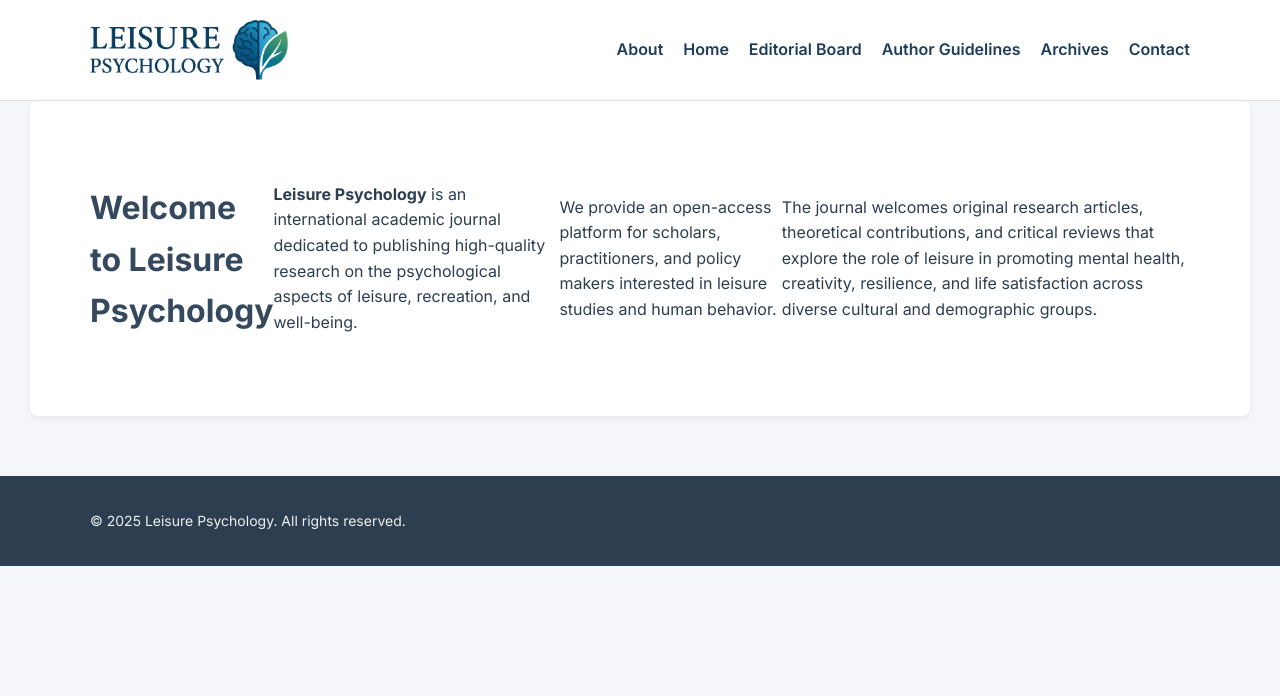
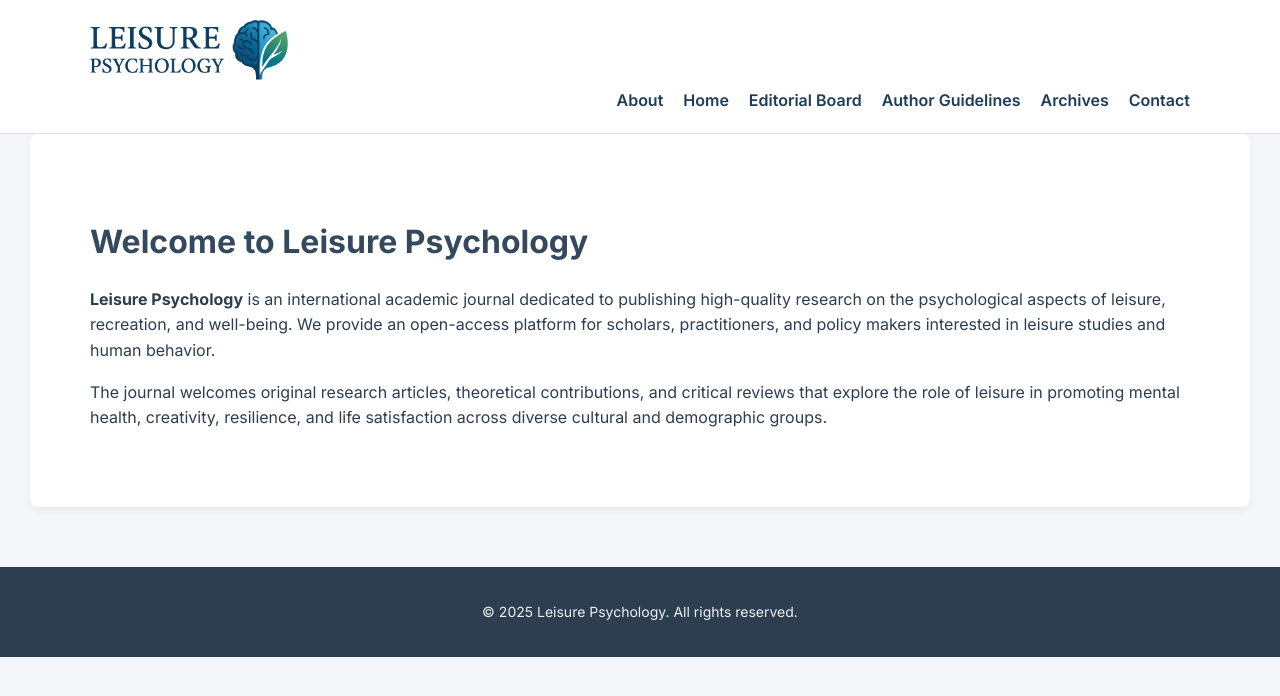
Before and after one commit to akcakese10/leisure-psychology, a plain HTML site: page index.html in a window 1280 px wide. Drawn offline with Linux system fonts and the light colour scheme.

Commit message:
Add files via upload

```diff
--- a/index.html
+++ b/index.html
@@ -26,8 +26,7 @@
 
   <main class="container">
     <h1>Welcome to Leisure Psychology</h1>
-    <p><strong>Leisure Psychology</strong> is an international academic journal dedicated to publishing high-quality research on the psychological aspects of leisure, recreation, and well-being.</p>
-    <p>We provide an open-access platform for scholars, practitioners, and policy makers interested in leisure studies and human behavior.</p>
+    <p><strong>Leisure Psychology</strong> is an international academic journal dedicated to publishing high-quality research on the psychological aspects of leisure, recreation, and well-being. We provide an open-access platform for scholars, practitioners, and policy makers interested in leisure studies and human behavior.</p>
     <p>The journal welcomes original research articles, theoretical contributions, and critical reviews that explore the role of leisure in promoting mental health, creativity, resilience, and life satisfaction across diverse cultural and demographic groups.</p>
   </main>
 
--- a/style.css
+++ b/style.css
@@ -20,9 +20,6 @@ header {
   width: 90%;
   max-width: 1100px;
   margin: 0 auto;
-  display: flex;
-  align-items: center;
-  justify-content: space-between;
 }
 
 .logo {
@@ -36,6 +33,7 @@ nav ul {
   display: flex;
   gap: 20px;
   align-items: center;
+  justify-content: flex-end;
 }
 
 nav ul li a {
```
